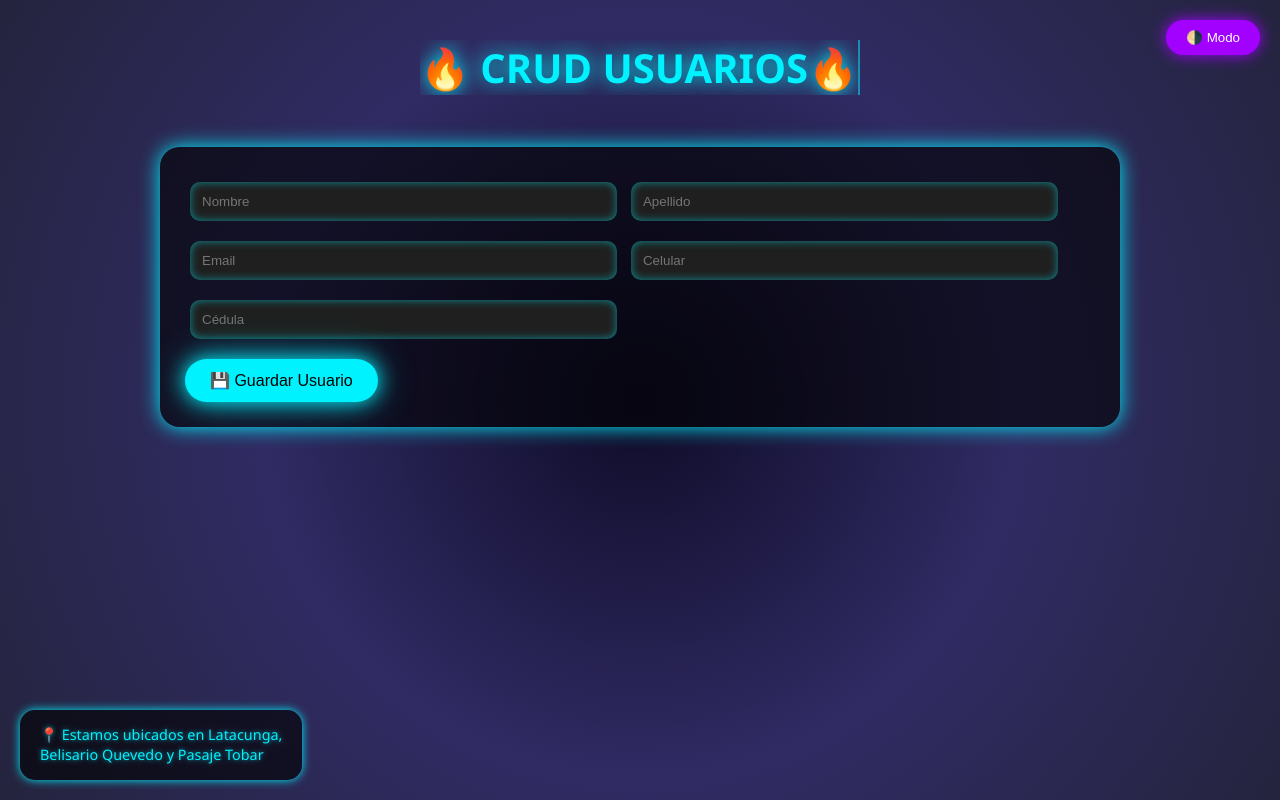
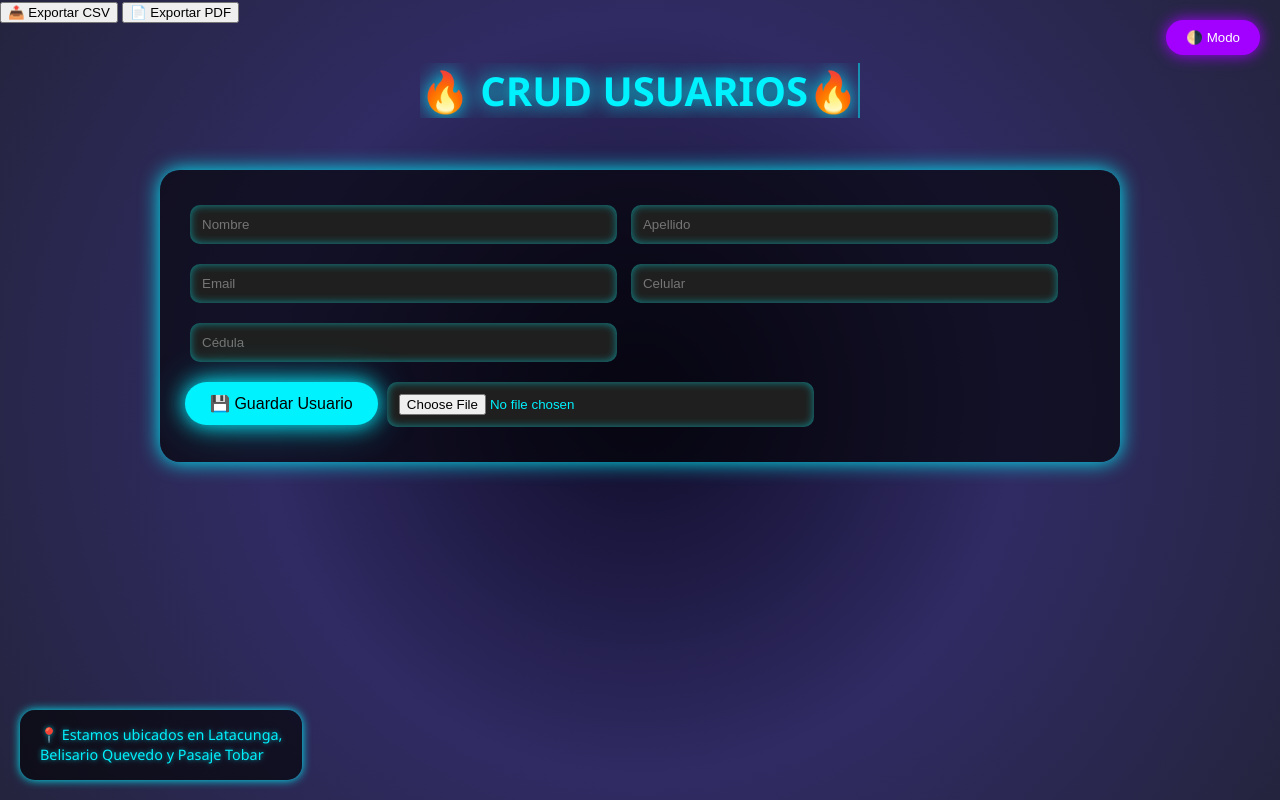
Before and after one commit to memo0525/Trabajo_API, a website: page index.html in a window 1280 px wide. Drawn offline with nearby package versions, Linux system fonts and the light colour scheme; no server answers.

Commit message:
exportar pdf y archivos

```diff
--- a/index.html
+++ b/index.html
@@ -5,6 +5,8 @@
   <title>CRUD Increíble</title>
   <link rel="stylesheet" href="https://cdnjs.cloudflare.com/ajax/libs/font-awesome/6.4.0/css/all.min.css">
   <script src="https://cdn.jsdelivr.net/npm/particles.js@2.0.0/particles.min.js"></script>
+  <script src="https://cdnjs.cloudflare.com/ajax/libs/jspdf/2.5.1/jspdf.umd.min.js"></script>
+
   <style>
     * {
       box-sizing: border-box;
@@ -258,7 +260,8 @@ body.claro .info-footer {
   <div id="particles-js"></div>
 
   <button class="modo-btn" onclick="toggleModo()">🌗 Modo</button>
-
+  <button onclick="exportarCSV()">📤 Exportar CSV</button>
+  <button onclick="exportarPDF()">📄 Exportar PDF</button>
 
   <header><span class="typing">🔥 CRUD USUARIOS🔥</span></header>
 
@@ -270,6 +273,7 @@ body.claro .info-footer {
       <input type="text" id="celular" placeholder="Celular"><br>
       <input type="text" id="cedula" placeholder="Cédula"><br>
       <button onclick="agregarOActualizarUsuario()">💾 Guardar Usuario</button>
+      <input type="file" id="archivoCSV" accept=".csv" onchange="importarCSV()">
     </div>
 
     <div class="tarjetas" id="contenedorUsuarios">
@@ -293,6 +297,71 @@ body.claro .info-footer {
       clickSound.currentTime = 0;
       clickSound.play();
     }
+function exportarCSV() {
+  fetch(API_URL)
+    .then(res => res.json())
+    .then(usuarios => {
+      const filas = [
+        ["Nombre", "Apellido", "Email", "Celular", "Cédula"], // Encabezados
+        ...usuarios.map(u => [u.nombre, u.apellido, u.email, u.celular, u.cedula])
+      ];
+
+      const csv = filas.map(fila => fila.map(dato => `"${dato}"`).join(",")).join("\n");
+
+      const blob = new Blob([csv], { type: "text/csv;charset=utf-8;" });
+      const url = URL.createObjectURL(blob);
+
+      const enlace = document.createElement("a");
+      enlace.href = url;
+      enlace.download = "usuarios.csv";
+      enlace.click();
+
+      URL.revokeObjectURL(url);
+    });
+}
+async function exportarPDF() {
+  const { jsPDF } = window.jspdf;
+  const doc = new jsPDF();
+
+  const res = await fetch(API_URL);
+  const usuarios = await res.json();
+
+  doc.setFontSize(14);
+  doc.text("Lista de Usuarios", 20, 20);
+
+  let y = 30;
+  usuarios.forEach(u => {
+    doc.text(`• ${u.nombre} ${u.apellido} - ${u.email}`, 20, y);
+    y += 10;
+  });
+
+  doc.save("usuarios.pdf");
+}
+function importarCSV() {
+  const archivo = document.getElementById("archivoCSV").files[0];
+  if (!archivo) return;
+
+  const lector = new FileReader();
+  lector.onload = async function (e) {
+    const texto = e.target.result;
+    const lineas = texto.split("\n").slice(1); // Salta encabezados
+    for (let linea of lineas) {
+      const [nombre, apellido, email, celular, cedula] = linea.split(",");
+      if (!nombre || !apellido) continue;
+
+      const usuario = { nombre, apellido, email, celular, cedula };
+      await fetch(API_URL, {
+        method: "POST",
+        headers: { "Content-Type": "application/json" },
+        body: JSON.stringify(usuario)
+      });
+    }
+
+    alert("✅ Usuarios importados");
+    cargarUsuarios();
+  };
+  lector.readAsText(archivo);
+}
 
     async function cargarUsuarios() {
       const res = await fetch(API_URL);
```
